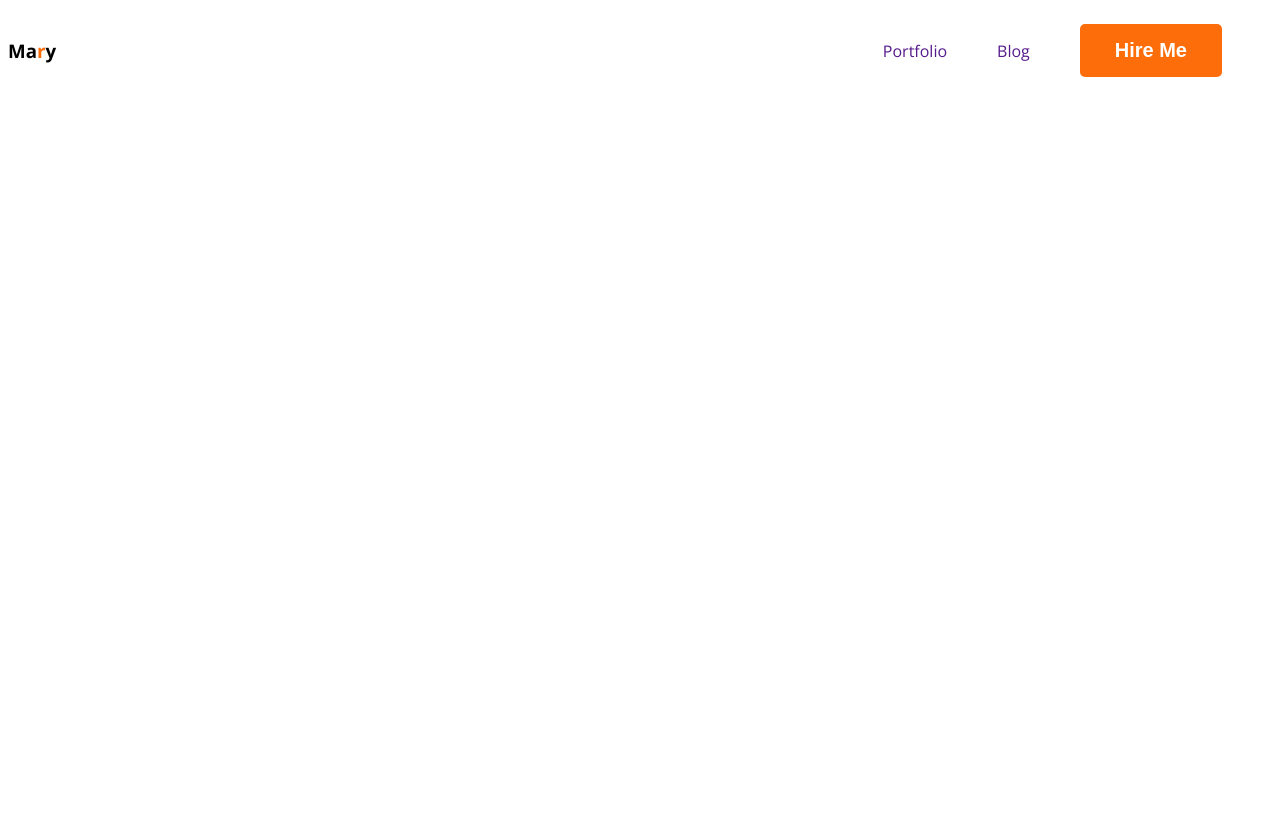
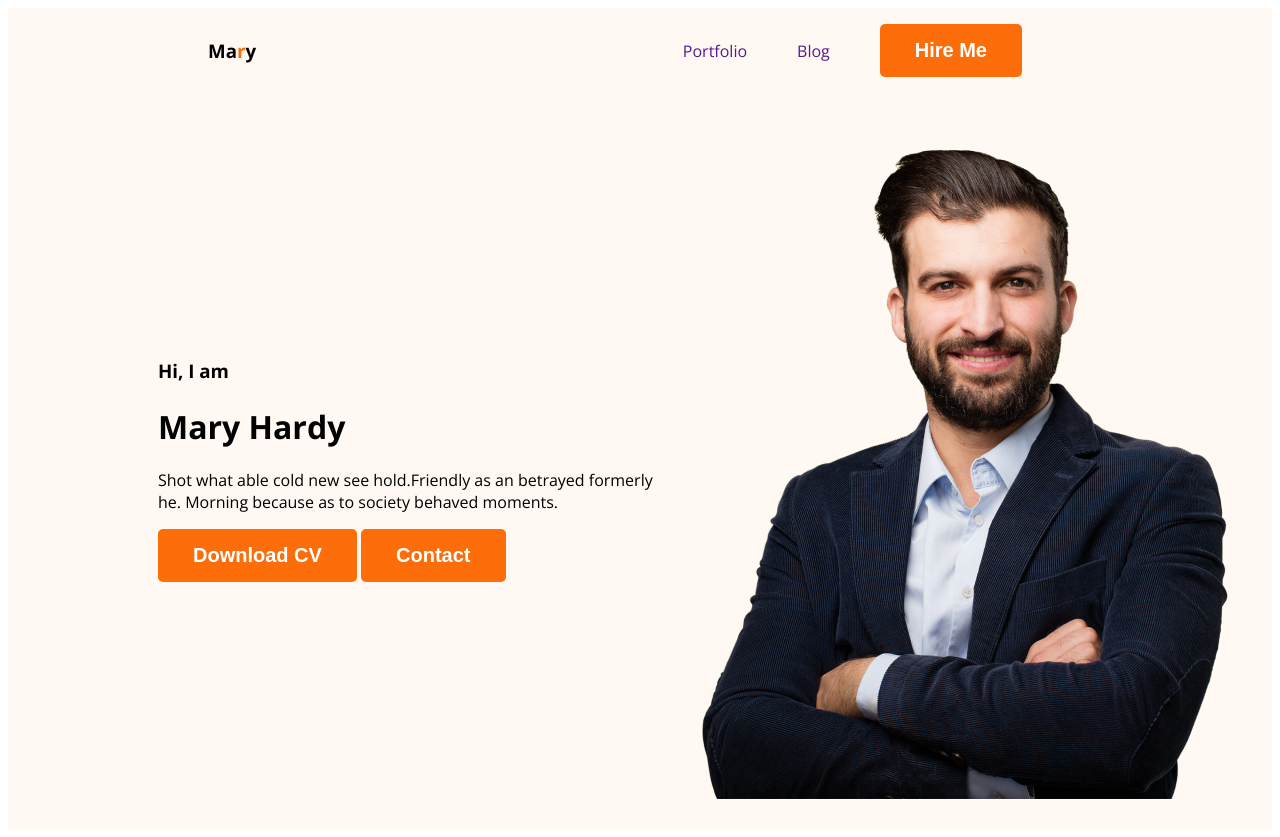
Before and after one commit to farinhuq/web-developer-portfolio, a plain HTML site: page index.html in a window 1280 px wide. Before the commit the page ends 800 px from the top, so only its background shows below. Drawn offline with nearby package versions, Linux system fonts and the light colour scheme.

Commit message:
added banner content

```diff
--- a/index.html
+++ b/index.html
@@ -11,7 +11,7 @@
     <link rel="stylesheet" href="styles/portfolio.css">
 </head>
 <body>
-    <header> <nav>
+    <header class="header"> <nav>
 <h3 class="nav title">Ma<span class="orange">r</span>y</h3>
 <ul>
     <li><a href="">Portfolio</a></li>
@@ -19,6 +19,18 @@
     <li><button class="btn-primary">Hire Me</button></li>
 </ul>
     </nav>
+    <div class="banner">
+<div class="bannercontent">
+    <h3 class="bannergreeting">Hi, I  am</h3>
+    <h1 class="bannertitle">Mary Hardy</h1>
+    <p>Shot what able cold new see hold.Friendly as an betrayed formerly <br> he. Morning because as to society behaved moments.</p>
+    <button class="btn-primary">
+    Download CV
+    </button>
+    <button class="btn-primary">Contact</button>
+</div>
+<img class="profilepic" src="images/hardy.png" alt="">
+    </div>
 </header>
     <main></main>
     <footer></footer>
--- a/styles/portfolio.css
+++ b/styles/portfolio.css
@@ -1,6 +1,7 @@
 nav { display: flex;
 justify-content: space-between;
-align-items: center;}
+align-items: center;
+margin: 0px 200px;}
 body {
       font-family: "Open Sans"
 
@@ -18,3 +19,12 @@ font-weight:700 ;
 font-size: 20px;
 color: white;
 padding: 15px 35px;}
+.header{ background-color: rgba(255, 248, 243, 1);}
+.banner{
+  padding: 30px 30px 30px 150px ;
+  display: flex;
+  align-items: center;
+}
+.banner.profilepic{
+  width: 500px;
+}
```
